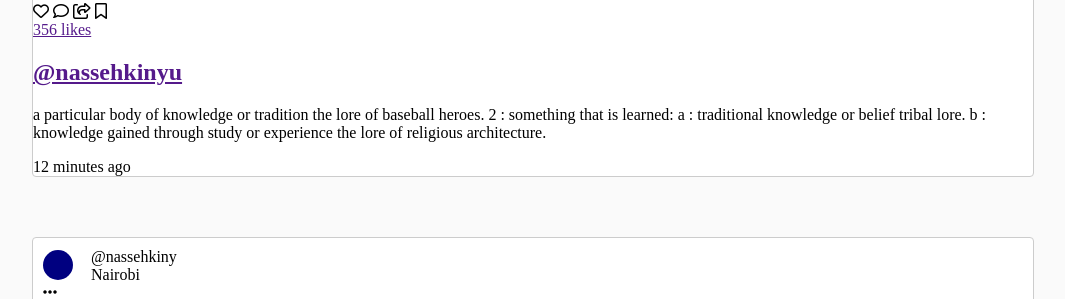
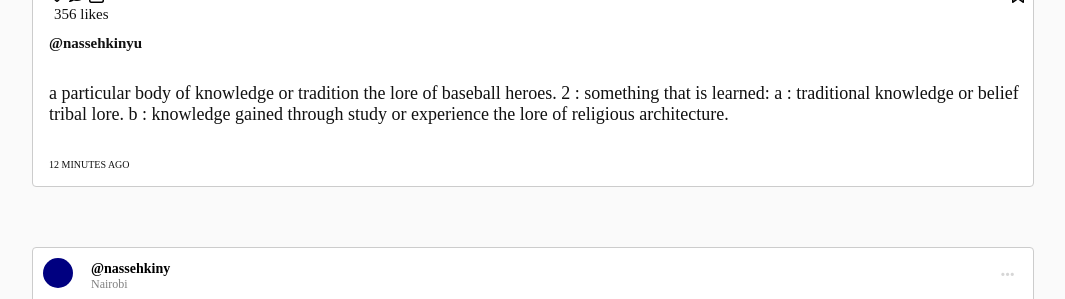
Before and after one commit to Manasseh-Kinyua/NASSEH-INSTA, a Django app: page / in a window 1280 px wide. Shown: the part 509-808 px from the top of the page, without its empty margins (107-1172 px from the left). Run offline with Django 4.2, Linux system fonts and the light colour scheme; some libraries are stand-ins or nearby versions.

Commit message:
Finish styiling the home pge

```diff
--- a/insta/static/css/insta.css
+++ b/insta/static/css/insta.css
@@ -116,3 +116,93 @@ header {
     display: inline-block;
     padding-left: 14px;
 }
+
+.post-info .post-name {
+    font-size: 14px;
+    color: black;
+    font-weight: 600;
+    padding: 0;
+    margin: 0;
+}
+
+.post-info .post-location {
+    font-size: 12px;
+    color: gray;
+    padding: 0;
+    margin: 0;
+}
+
+.post-options {
+    font-size: 15px;
+    float: right;
+    display: inline-block;
+    margin: 4px;
+    padding: 5px;
+    color: #cccc;
+}
+
+.post-image {
+    width: 100px;
+    /* height: 614px; */
+}
+
+.engagement {
+    display: inline-block;
+    width: 100%;
+    margin: 4px 0 0;
+    padding: 0 16px;
+}
+
+.engagement a {
+    padding: 7px;
+    font-size: 25px;
+    color: slategray;
+    font-weight: 600;
+}
+
+.fa-bookmark {
+    float: right;
+    margin-right: 25px;
+}
+
+.likes a {
+    text-decoration: none;
+    font-size: 15px;
+    font-weight: 500;
+    color: #111;
+    margin: 0 0 8px;
+    padding: 0 21px;
+}
+
+.caption {
+    display: inline-block;
+    width: 100%;
+    padding: 0 16px;
+}
+
+.caption a {
+    font-size: 10px;
+    font-weight: bold;
+    color: #111;
+    text-decoration: none;
+    display: inline-block;
+    padding-left: 5px;
+    margin-left: -5px;
+    padding-right: 5px;
+}
+
+.caption span {
+    font-size: 18px;
+    font-weight: 500;
+    color: #111;
+    display: inline-block;
+    margin-right: 15px;
+}
+
+.time-posted {
+    font-size: 10px;
+    font-weight: 300;
+    color: #111;
+    padding: 16px 16px;
+    text-transform: uppercase;
+}
```
